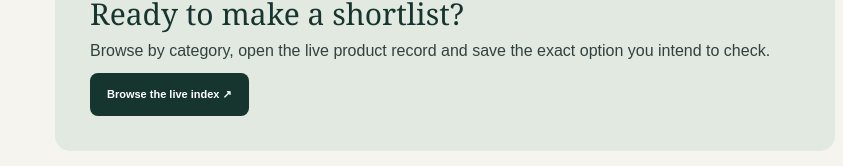
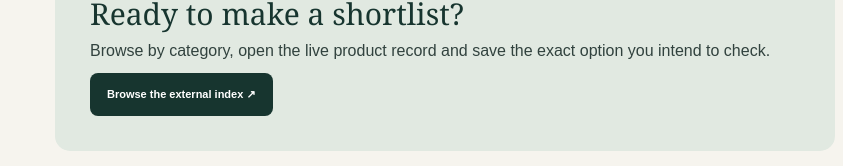
Before and after one commit to hehaize88-code/anan, a Next.js app in the folder sheets-superbuy-com/: page /guide in a window 1280 px wide. Shown: the part 2695-2861 px from the top of the page, without its empty margins (437-1280 px from the left). Built offline with nearby package versions, Linux system fonts and the light colour scheme.

Commit message:
Add canonical and structured data to guide/page.tsx

```diff
--- a/sheets-superbuy-com/app/guide/page.tsx
+++ b/sheets-superbuy-com/app/guide/page.tsx
@@ -1,15 +1,16 @@
-import type { Metadata } from "next";
 import { ResearchPage } from "../research-page";
+import { BreadcrumbJsonLd, HowToJsonLd, pageMetadata } from "../seo";
 
-export const metadata: Metadata = { title: "How to Use a Superbuy Spreadsheet | Sheets Superbuy", description: "A practical start-to-finish method for researching spreadsheet finds, checking product options and preparing an agent order." };
+const description = "A practical start-to-finish method for researching spreadsheet finds, checking product options and preparing an agent order.";
+export const metadata = pageMetadata("How to Use a Superbuy Spreadsheet | Sheets Superbuy", description, "/guide/");
 
 export default function GuidePage() {
-  return <ResearchPage label="START HERE / GUIDE · FACT CHECKED AUGUST 2026" title="How to use a Superbuy spreadsheet without guessing" intro="A spreadsheet is most useful as a shortlist—not as proof. This guide separates discovery, order checks, warehouse evidence and parcel decisions so each step has a clear job.">
+  return <><BreadcrumbJsonLd items={[{name:"Home",path:"/"},{name:"Guide",path:"/guide/"}]}/><HowToJsonLd name="How to use a Superbuy spreadsheet without guessing" description={description} path="/guide/" steps={["Start with the exact product record","Understand the two-payment flow","Wait for warehouse evidence","Plan the parcel"]}/><ResearchPage label="START HERE / GUIDE · FACT CHECKED AUGUST 2026" title="How to use a Superbuy spreadsheet without guessing" intro="A spreadsheet is most useful as a shortlist—not as proof. This guide separates discovery, order checks, warehouse evidence and parcel decisions so each step has a clear job.">
     <section><p className="article-lead">The fastest workflow is not “find a row and buy immediately.” It is “find, preserve, verify, inspect and then ship.” Each stage catches a different type of mistake.</p></section>
     <section><span className="chapter">01</span><h2>Start with the exact product record</h2><p>Choose a category or search the live index using a useful product description. Open the individual record and confirm that the destination still loads. Marketplace listings can disappear, change seller or replace available options, so a familiar title alone is not enough.</p><div className="check-panel"><strong>Record before ordering</strong><ul><li>Current destination URL</li><li>Selected size, color and version</li><li>Seller size chart or measurements</li><li>Visible price and domestic shipping</li><li>Any restriction or warning shown by the agent</li></ul></div></section>
     <section><span className="chapter">02</span><h2>Understand the two-payment flow</h2><p>Superbuy’s current shopping-agent guide describes two main payment stages. The first covers the item and domestic delivery to the warehouse. The second happens when you submit a parcel for international delivery. That distinction matters: the item price displayed in a spreadsheet is not the final landed cost.</p><p>Before the first payment, estimate international shipping with realistic weight and dimensions. Bulky boxes can increase chargeable weight even when the item itself is light.</p></section>
     <section><span className="chapter">03</span><h2>Wait for warehouse evidence</h2><p>After the purchased item reaches the warehouse, compare its QC photos with the exact option you recorded. Superbuy currently describes three free QC photos in its standard flow, but those images do not remove the buyer’s responsibility to check the item.</p><p>Start with objective mismatches—wrong color, wrong size label, missing component or obvious damage. Then move to category-specific checks such as alignment, measurements, hardware and print placement.</p></section>
     <section><span className="chapter">04</span><h2>Plan the parcel, not just the product</h2><p>When several orders are stored, consolidation can reduce duplicated outer packaging. Superbuy currently states that shopping-agent items can receive 90 days of free storage, giving buyers time to assemble a parcel. Route availability, restrictions and costs can still change by destination and item type.</p><p>Review the selected route, estimated chargeable weight, protection needs, insurance terms and customs responsibilities immediately before submitting the parcel.</p></section>
-    <section className="source-panel"><h2>Official references</h2><ul><li><span>Superbuy User Guidance</span></li><li><span>Fee Composition</span></li><li><span>Parcel Forwarding Guide</span></li></ul></section><div className="article-end"><strong>Ready to make a shortlist?</strong><p>Browse by category, open the live product record and save the exact option you intend to check.</p><a href="https://kakobuysn.com/AllProducts/">Browse the live index ↗</a></div>
-  </ResearchPage>;
+    <section className="source-panel"><h2>Official references</h2><ul><li><span>Superbuy User Guidance</span></li><li><span>Fee Composition</span></li><li><span>Parcel Forwarding Guide</span></li></ul></section><div className="article-end"><strong>Ready to make a shortlist?</strong><p>Browse by category, open the live product record and save the exact option you intend to check.</p><a href="https://kakobuysn.com/AllProducts/" target="_blank" rel="noopener noreferrer">Browse the external index ↗</a></div>
+  </ResearchPage></>;
 }
```
